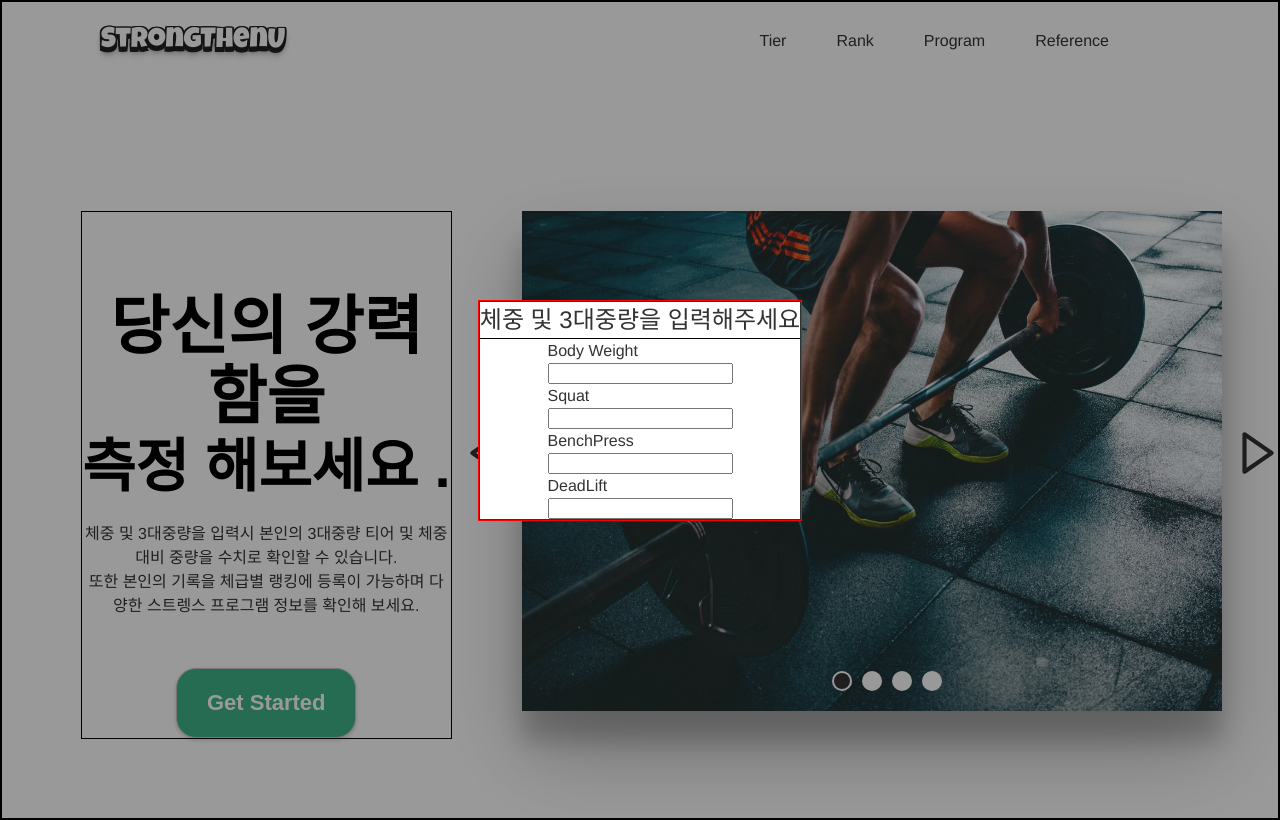
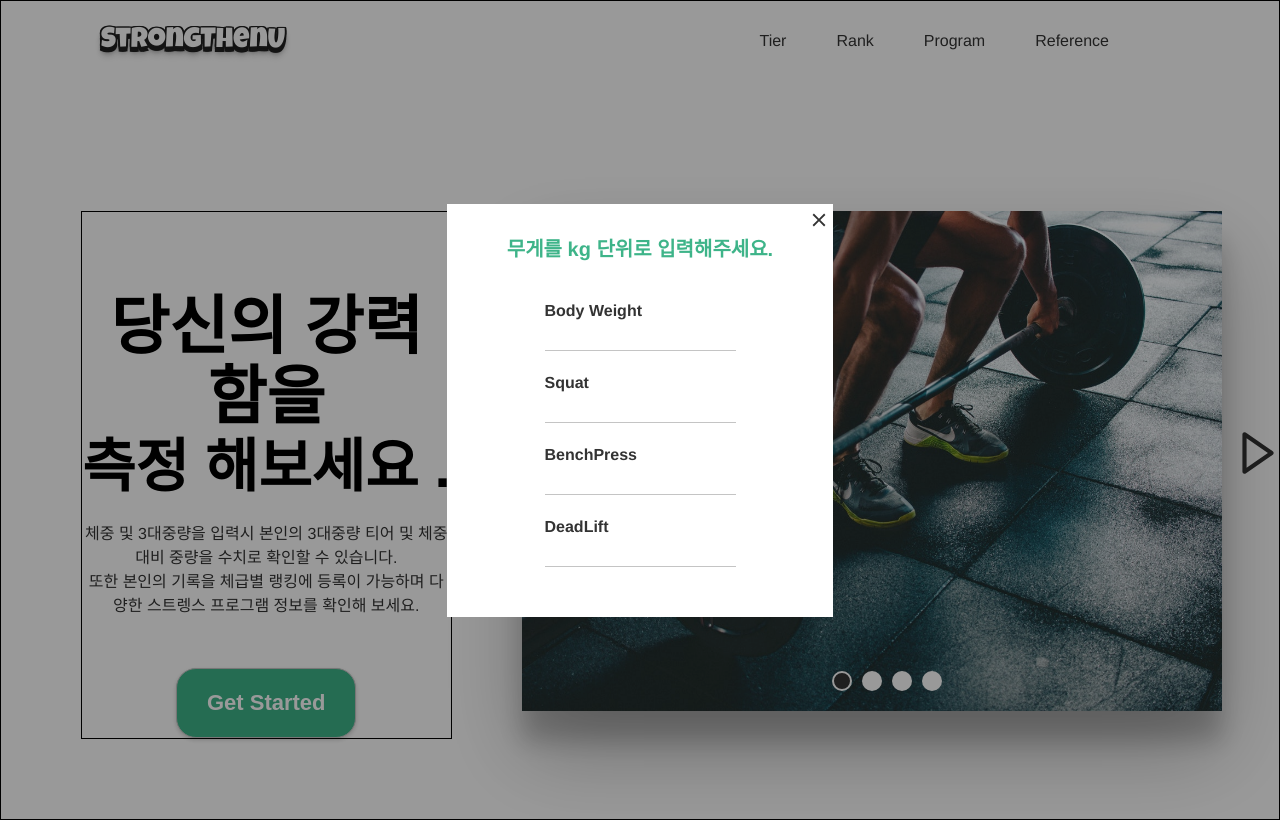
Before and after one commit to dwhddnjs/StrongthanU-project, a React (Create React App) app: page / in a window 1280 px wide. Both pictures are taken after a click on the button "Get Started". Built offline with nearby package versions, Linux system fonts and the light colour scheme.

Commit message:
✨ 모달창 닫기기능 추가합니다

```diff
--- a/src/pages/Home/components/HomeModal.tsx
+++ b/src/pages/Home/components/HomeModal.tsx
@@ -1,12 +1,24 @@
-import React from 'react';
+import React, { FC } from 'react';
 import styled from 'styled-components';
+import { MdClose } from 'react-icons/md';
 
-const HomeModal = () => {
+interface HomeModalProps {
+  onCloseForm: () => void;
+}
+
+const HomeModal: FC<HomeModalProps> = ({ onCloseForm }) => {
+  const handleCloseForm = () => {
+    onCloseForm();
+  };
+
   return (
     <ModalContainer>
       <ModalLayout>
         <ModalForm>
-          <ModalDesc>체중 및 3대중량을 입력해주세요</ModalDesc>
+          <ModalCloseBtn onClick={handleCloseForm}>
+            <MdClose />
+          </ModalCloseBtn>
+          <ModalDesc>무게를 kg 단위로 입력해주세요.</ModalDesc>
           <TitleInputWrapper>
             <ModalTitle>Body Weight</ModalTitle>
             <ModalInput />
@@ -33,7 +45,6 @@ export default HomeModal;
 
 const ModalContainer = styled.div`
   z-index: 10000;
-  border: 1px solid;
   width: 100%;
   position: absolute;
   height: 100%;
@@ -46,7 +57,6 @@ const ModalContainer = styled.div`
 `;
 
 const ModalLayout = styled.div`
-  border: 1px solid red;
   background-color: #ffffff;
   color: #333333;
 `;
@@ -56,13 +66,17 @@ const ModalForm = styled.div`
   flex-direction: column;
   align-items: center;
   justify-content: center;
-  border: 1px solid;
   height: 100%;
+  padding: 30px 50px 30px 50px;
+  position: relative;
 `;
 
 const ModalDesc = styled.span`
-  border-bottom: 1px solid #000000;
-  font-size: 24px;
+  font-size: 20px;
+  margin-bottom: 30px;
+  font-weight: 800;
+  padding: 0 10px 5px 10px;
+  color: #3eb489;
 `;
 
 const TitleInputWrapper = styled.div`
@@ -70,8 +84,29 @@ const TitleInputWrapper = styled.div`
   align-items: flex-start;
   justify-content: center;
   flex-direction: column;
+  margin-bottom: 20px;
 `;
 
-const ModalTitle = styled.span``;
+const ModalTitle = styled.span`
+  font-size: 16px;
+  font-weight: 600;
+  margin-bottom: 5px;
+`;
 
-const ModalInput = styled.input``;
+const ModalInput = styled.input`
+  padding: 3px 5px 3px 5px;
+  font-size: 14px;
+  border: none;
+  border-bottom: 1.5px solid #c4c4c4;
+  outline: none;
+`;
+
+const ModalCloseBtn = styled.div`
+  position: absolute;
+  top: 0;
+  right: 0;
+  font-size: 22px;
+  /* border: 1px solid; */
+  color: #333333;
+  padding: 3px;
+`;
--- a/src/pages/Home/screen/Home.tsx
+++ b/src/pages/Home/screen/Home.tsx
@@ -11,6 +11,10 @@ const Home = () => {
     setIsOpen(true);
   };
 
+  const handleCloseForm = () => {
+    setIsOpen(false);
+  };
+
   return (
     <HomeLayout>
       <Header />
@@ -18,7 +22,7 @@ const Home = () => {
         <HomeInfo onOpenForm={handleOpenForm} />
         <HomeCarousel />
       </CarouselInfoWrapper>
-      {isOpen && <HomeModal />}
+      {isOpen && <HomeModal onCloseForm={handleCloseForm} />}
     </HomeLayout>
   );
 };
```
